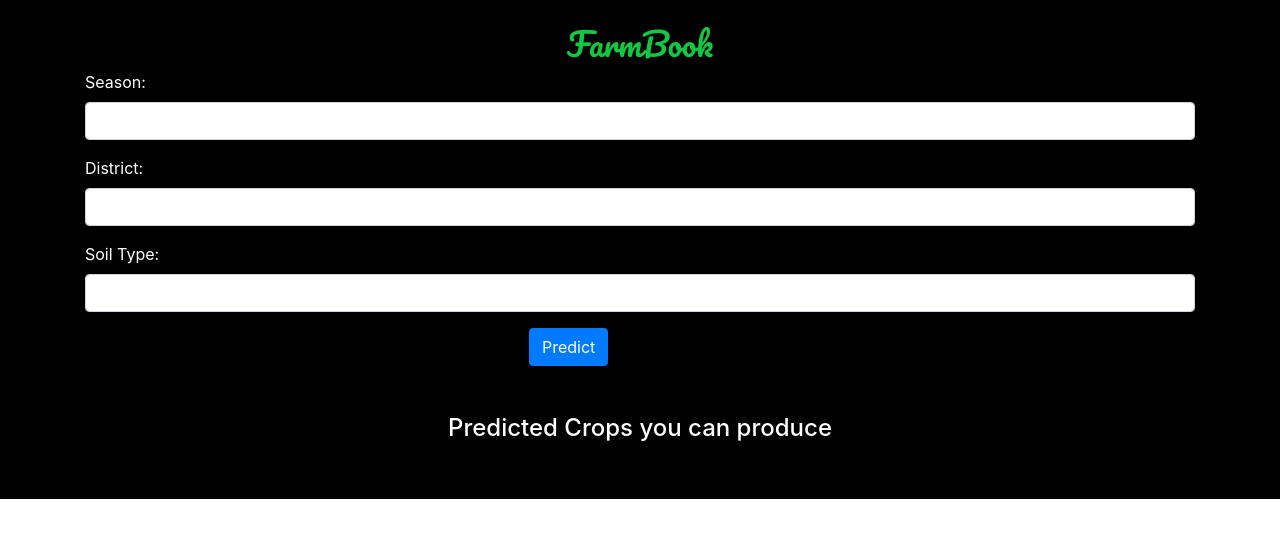
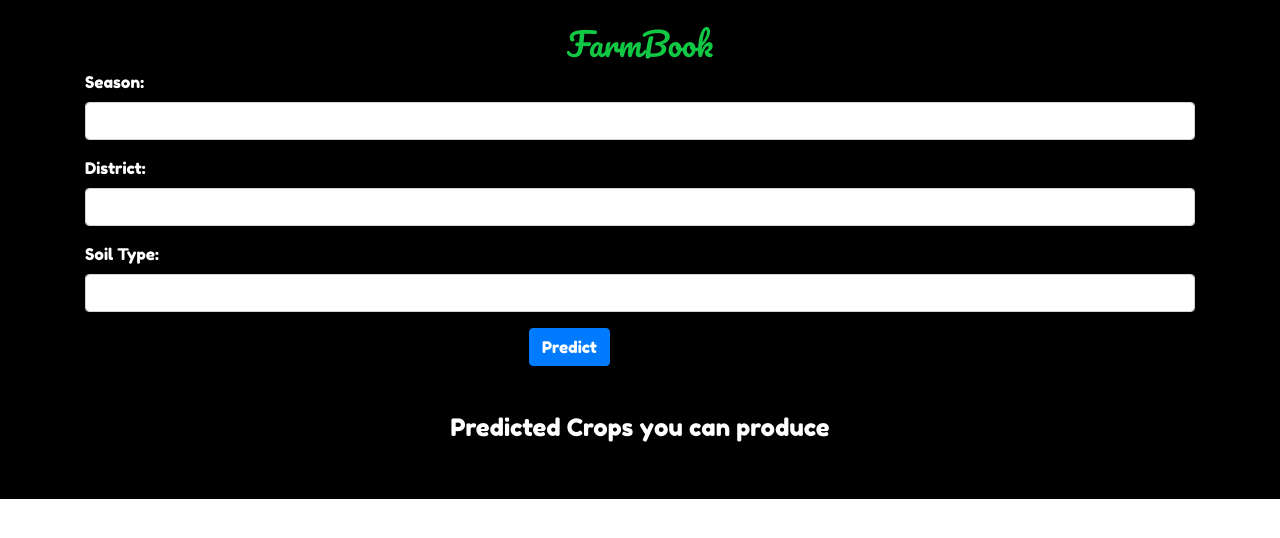
Before and after one commit to kuttyselva/Tie-Hackathon, a Django app: template templates/form_page.html in a window 1280 px wide. Shown: the top 538 px of the page. Run offline with Django 3.2, Linux system fonts and the light colour scheme; the template is opened without the code that fills it: values that come from a table or form of the project are taken from there, others are empty; some libraries are stand-ins or nearby versions.

Commit message:
hackathon final

```diff
--- a/templates/form_page.html
+++ b/templates/form_page.html
@@ -6,7 +6,7 @@
     <meta charset="utf-8">
     <meta name="viewport" content="width=device-width, initial-scale=1">
     <title>farmbook</title>
-    <link href="https://fonts.googleapis.com/css?family=Pacifico" rel="stylesheet">
+  <link href="https://fonts.googleapis.com/css?family=Fredoka+One|Pacifico" rel="stylesheet">
     <script src="https://code.jquery.com/jquery-3.3.1.slim.min.js" integrity="sha384-q8i/X+965DzO0rT7abK41JStQIAqVgRVzpbzo5smXKp4YfRvH+8abtTE1Pi6jizo" crossorigin="anonymous"></script>
     <script src="https://cdnjs.cloudflare.com/ajax/libs/popper.js/1.14.3/umd/popper.min.js" integrity="sha384-ZMP7rVo3mIykV+2+9J3UJ46jBk0WLaUAdn689aCwoqbBJiSnjAK/l8WvCWPIPm49" crossorigin="anonymous"></script>
     <script src="https://stackpath.bootstrapcdn.com/bootstrap/4.1.3/js/bootstrap.min.js" integrity="sha384-ChfqqxuZUCnJSK3+MXmPNIyE6ZbWh2IMqE241rYiqJxyMiZ6OW/JmZQ5stwEULTy" crossorigin="anonymous"></script>
@@ -37,7 +37,7 @@
 {% endif %}
 
 {% for field in form.visible_fields %}
-  <div class="form-group" >
+  <div class="form-group" style="font-family: 'Fredoka One', cursive;" >
     {{ field.label_tag }}
 
     {% if form.is_bound %}
@@ -61,15 +61,19 @@
   </div>
 {% endfor %}
 
-  <button type="submit" class="btn btn-primary" style="margin-left:40%">Predict</button>
+  <button type="submit" class="btn btn-primary" style="margin-left:40%;font-family: 'Fredoka One', cursive;">Predict</button>
 </form>
     </div>
 
-<div class="container"><br/><br/>
+<div class="container" style="font-family: 'Fredoka One', cursive;border:5px"><br/><br/>
 
-<h4 style="text-align:center">Predicted Crops you can produce</h4><br/><br/>
+<h4 style="text-align:center;border: 5px;border-color: white">Predicted Crops you can produce</h4><br/><br/>
 
   {{loaded_data | safe}}
+
+</div>
+
+
 
 </div>
     </div>
```
